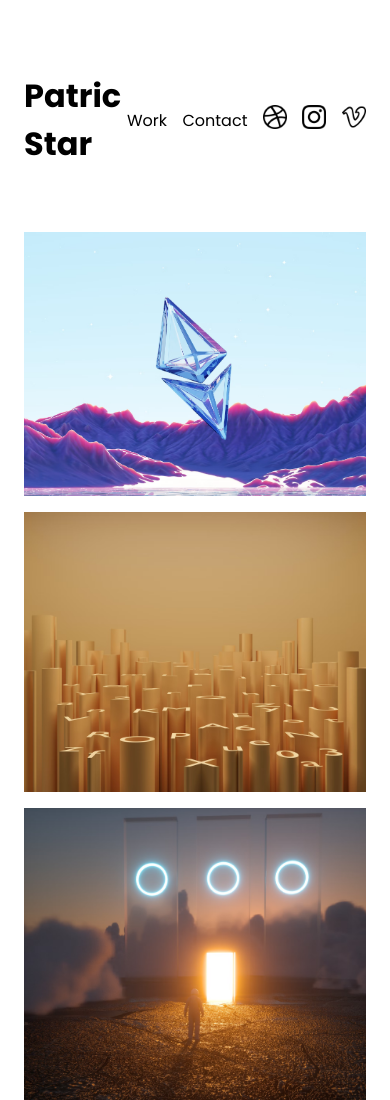
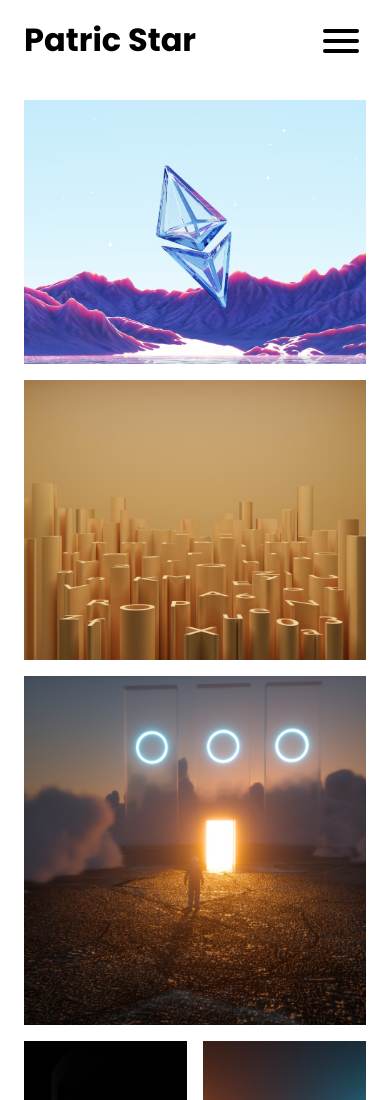
Before and after one commit to y-polishchuk/grid-portfolio, a plain HTML site: page index.html in a window 390 px wide. Shown: the top 1100 px of the page. Drawn offline with Linux system fonts and the light colour scheme.

Commit message:
add the hamburger button

```diff
--- a/index.html
+++ b/index.html
@@ -26,6 +26,11 @@
           <img src="images/v_icon.png" alt="vimeo">
         </a>
       </nav>
+      <div class="hamburger">
+        <div class="bar"></div>
+        <div class="bar"></div>
+        <div class="bar"></div>
+      </div>
     </header>
     <div class="project-grid">
       <div class="project" id="eth">
--- a/style.css
+++ b/style.css
@@ -39,6 +39,21 @@ body {
 .navbar .right img {
   width: 24px;
   height: 24px;
+}
+
+.navbar .hamburger {
+  height: 50px;
+  width: 50px;
+  display: none;
+}
+
+.navbar .bar {
+  background-color: black;
+  height: 4px;
+  width: 36px;
+  /* margin-bottom: 3px; */
+  margin: 3px;
+  border-radius: 10px;
 }
 
 .project-grid {
@@ -151,7 +166,30 @@ body {
 }
 
 @media only screen and (max-width: 768px) {
+  .navbar {
+    padding: 16px 24px;
+    box-sizing: border-box;
+    position: fixed;
+    top: 0;
+    left: 0;
+    z-index: 1;
+    background-color: white;
+    width: 100%;
+  }
+
+  .navbar .right {
+    display: none;
+  }
+
+  .navbar .hamburger {
+    display: flex;
+    flex-direction: column;
+    justify-content: center;
+    align-items: center;
+  }
+
   .project-grid {
+    margin-top: 100px;
     grid-template-areas:
     "eth eth"
     "alphabet alphabet"
```
